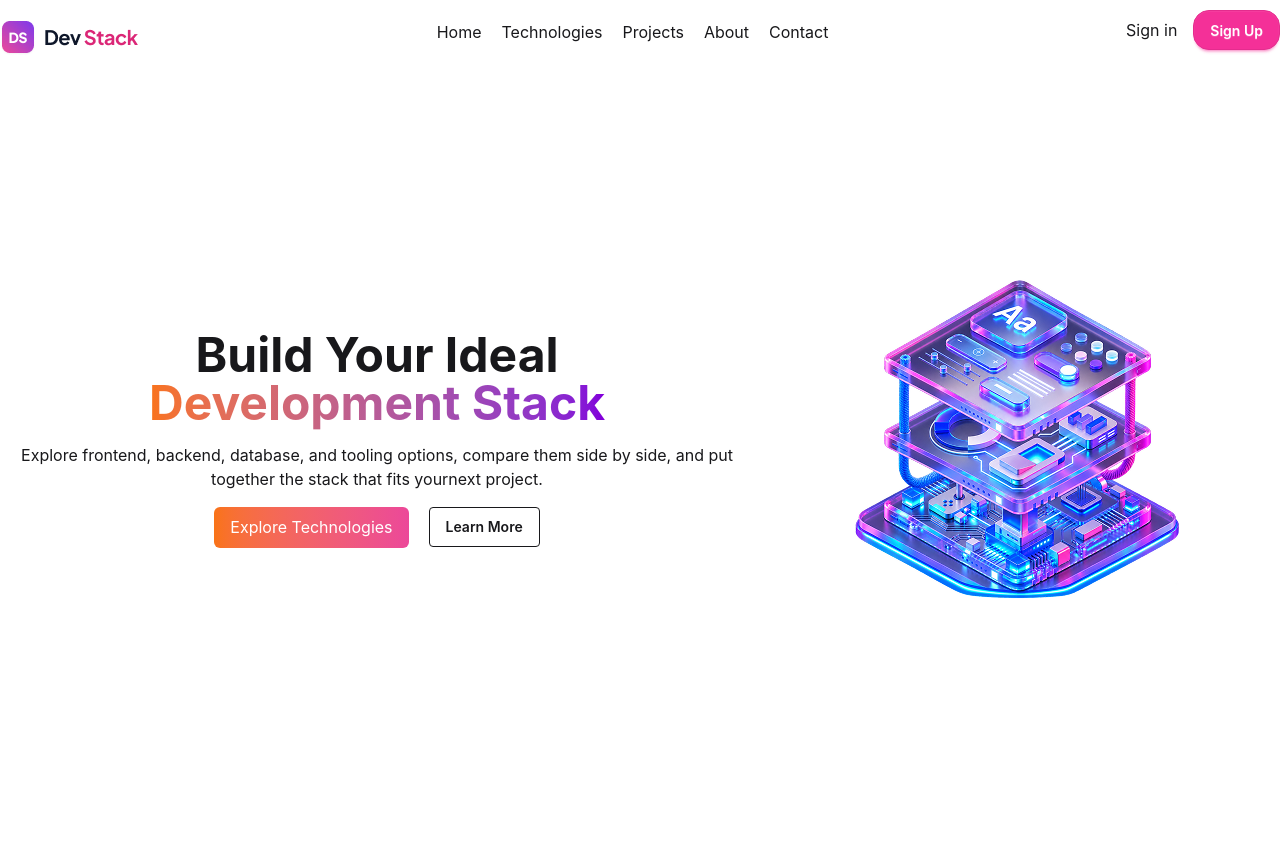
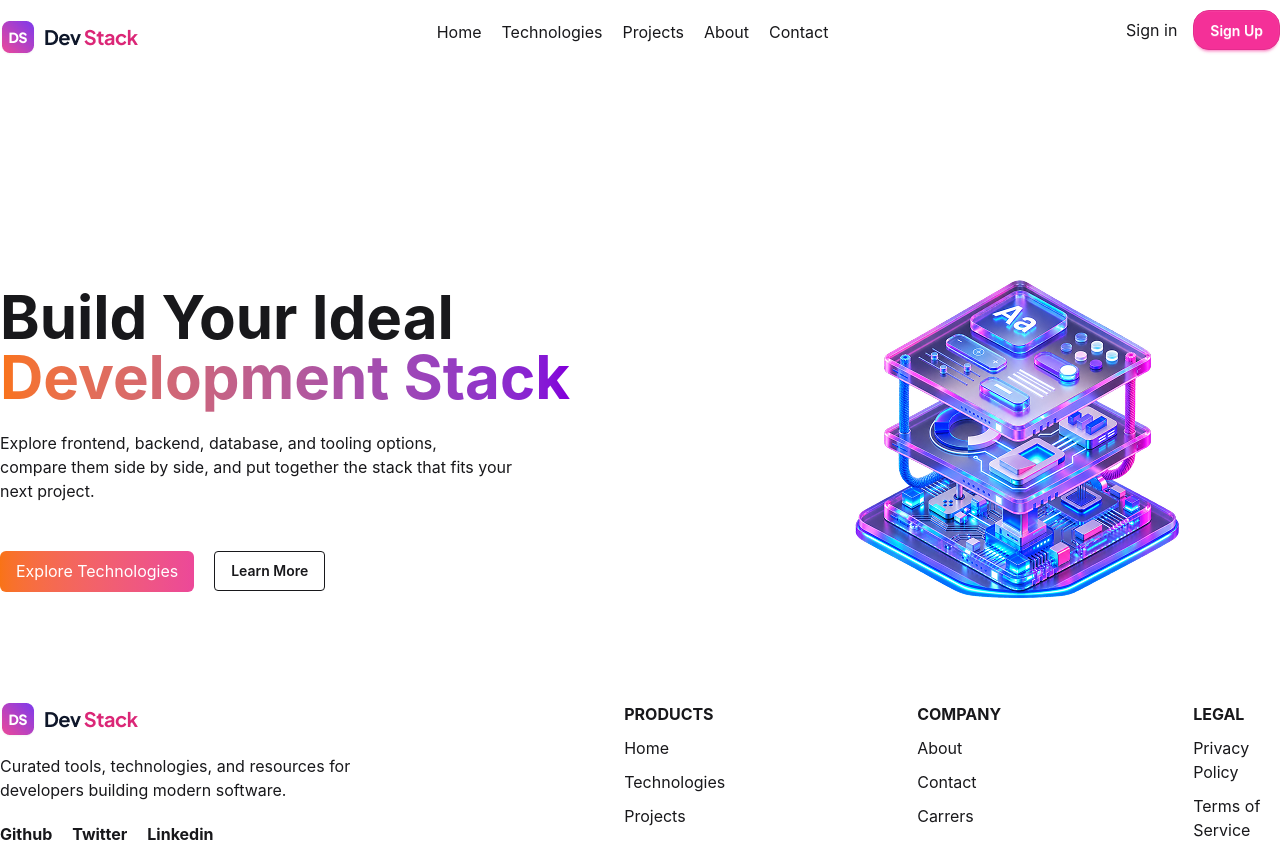
Before and after one commit to masumdev6669/Assignment-5, a React (Vite) app: page / in a window 1280 px wide. Before the commit the page ends 800 px from the top, so only its background shows below. Built offline with nearby package versions, Linux system fonts and the light colour scheme.

Commit message:
Footer section completed

```diff
--- a/src/App.tsx
+++ b/src/App.tsx
@@ -1,5 +1,6 @@
 import Nav from "./components/Nav"
 import Hero from "./components/Hero"
+import Footer from "./components/Footer"
 function App() {
 
 
@@ -7,7 +8,7 @@ function App() {
     <>
        <Nav />
        <Hero />
-
+       <Footer />
 
 
     </>
--- /dev/null
+++ b/src/components/Footer.tsx
@@ -0,0 +1,57 @@
+import Logo from "../assets/logo-text.png"
+
+const Footer = () => {
+    return (
+
+        <div className="flex gap-48 container mx-auto space-y-4">
+            <div>
+                     <img src={Logo} alt="" />
+
+                     <p className="mt-4">Curated tools, technologies, and resources for developers building modern software.</p>
+                     <ul className="flex gap-5 mt-5 font-bold">
+                        <li><a href="">Github</a></li>
+                        <li><a href="">Twitter</a></li>
+                        <li><a href="">Linkedin</a></li>
+                     </ul>
+            </div>
+
+
+
+            <div className="space-y-2.5">
+                  <h1 className="font-bold">PRODUCTS</h1>
+                  <ul className="space-y-2.5">
+                        <li><a href="">Home</a></li>
+                        <li><a href="">Technologies</a></li>
+                        <li><a href="">Projects</a></li>
+                  </ul>
+
+
+            </div>
+
+            <div className="space-y-2.5">
+                  <h1 className="font-bold">COMPANY</h1>
+                  <ul className="space-y-2.5">
+                        <li><a href="">About</a></li>
+                        <li><a href="">Contact</a></li>
+                        <li><a href="">Carrers</a></li>
+                  </ul>
+
+
+            </div>
+
+            <div className="space-y-2.5">
+                  <h1 className="font-bold">LEGAL</h1>
+                  <ul className="space-y-2.5">
+                        <li><a href="">Privacy Policy</a></li>
+                        <li><a href="">Terms of Service</a></li>
+
+                  </ul>
+
+
+            </div>
+
+        </div>
+    );
+};
+
+export default Footer;
--- a/src/components/Hero.tsx
+++ b/src/components/Hero.tsx
@@ -3,15 +3,15 @@ import Logo from "../assets/banner-stack.png"
 const Hero = () => {
     return (
 
-         <div className="mt-30 container mx-auto flex ">
-            <div className="text-center items-center mx-0 my-auto space-y-4">
+         <div className="mt-30 container mx-auto flex justify-between">
+            <div className=" mx-0 my-auto space-y-6">
 
-                     <h1 className="text-5xl font-bold items-center ">Build Your Ideal <br /> <span className= " bg-linear-to-l from-purple-700 to-[#F97316] rple-700 bg-clip-text text-transparent }">Development Stack</span></h1>
+                     <h1 className="text-6xl font-bold items-center ">Build Your Ideal <br /> <span className= " bg-linear-to-l from-purple-700 to-[#F97316] rple-700 bg-clip-text text-transparent }">Development Stack</span></h1>
 
-            <p>Explore frontend, backend, database, and tooling options, compare them side by side, and put together the stack that fits yournext project.
+            <p>Explore frontend, backend, database, and tooling options, <br/> compare them side by side, and put together the stack that fits your <br/> next project.
 
             </p>
-            <div>
+            <div className="mt-12">
                  <button className="px-4 py-[8.5px] text-white rounded-md bg-linear-to-r from-[#F97316] to-[#EC4899]">Explore Technologies</button>
 
                   <button className="btn btn-outline ml-5 -mt-1">Learn More</button>
```
